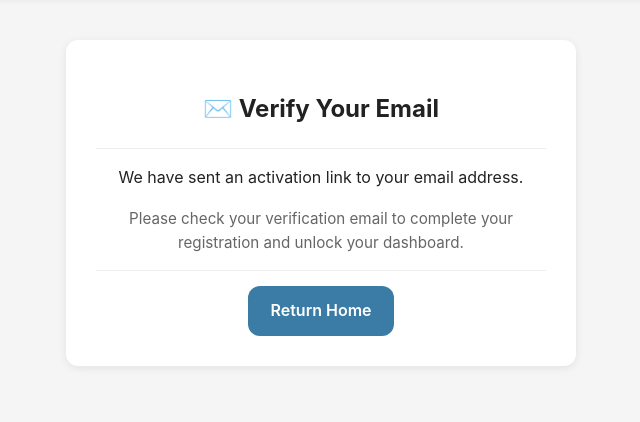
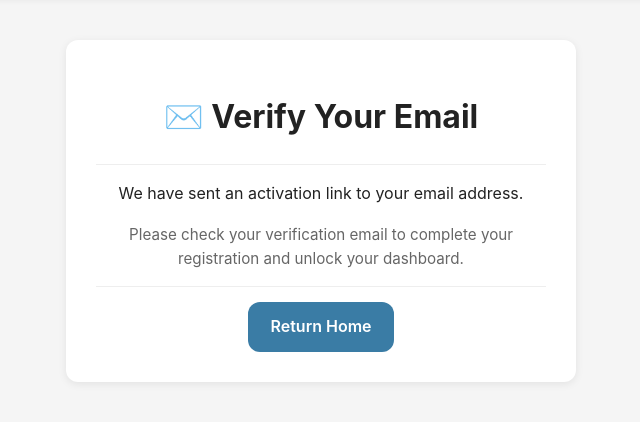
Before and after one commit to Blank55-cell/milestoneproject4, a Django app: template templates/account/verification_sent.html in a window 1280 px wide. Shown: the part 76-498 px from the top of the page, without its empty margins (319-959 px from the left). Run offline with Django 5.2, Linux system fonts and the light colour scheme; the template is opened without the code that fills it, so the values that code supplies are empty.

Commit message:
Updated verification sent html to match html validator requirements

```diff
--- a/templates/account/verification_sent.html
+++ b/templates/account/verification_sent.html
@@ -3,9 +3,9 @@
 {% block content %}
 
 <!-- verification message box -->
-<div class="checkout-box" style="max-width: 450px; text-align: center;" aria-label="Email verification notice">
+<div class="checkout-box" role="region" style="max-width: 450px; text-align: center;" aria-label="Email verification notice">
 
-    <h2>✉️ Verify Your Email</h2>
+    <h1>✉️ Verify Your Email</h1>
     <div class="divider" style="margin: 15px 0; border-top: 1px solid #eee;"></div>
 
     <p>We have sent an activation link to your email address.</p>
```
